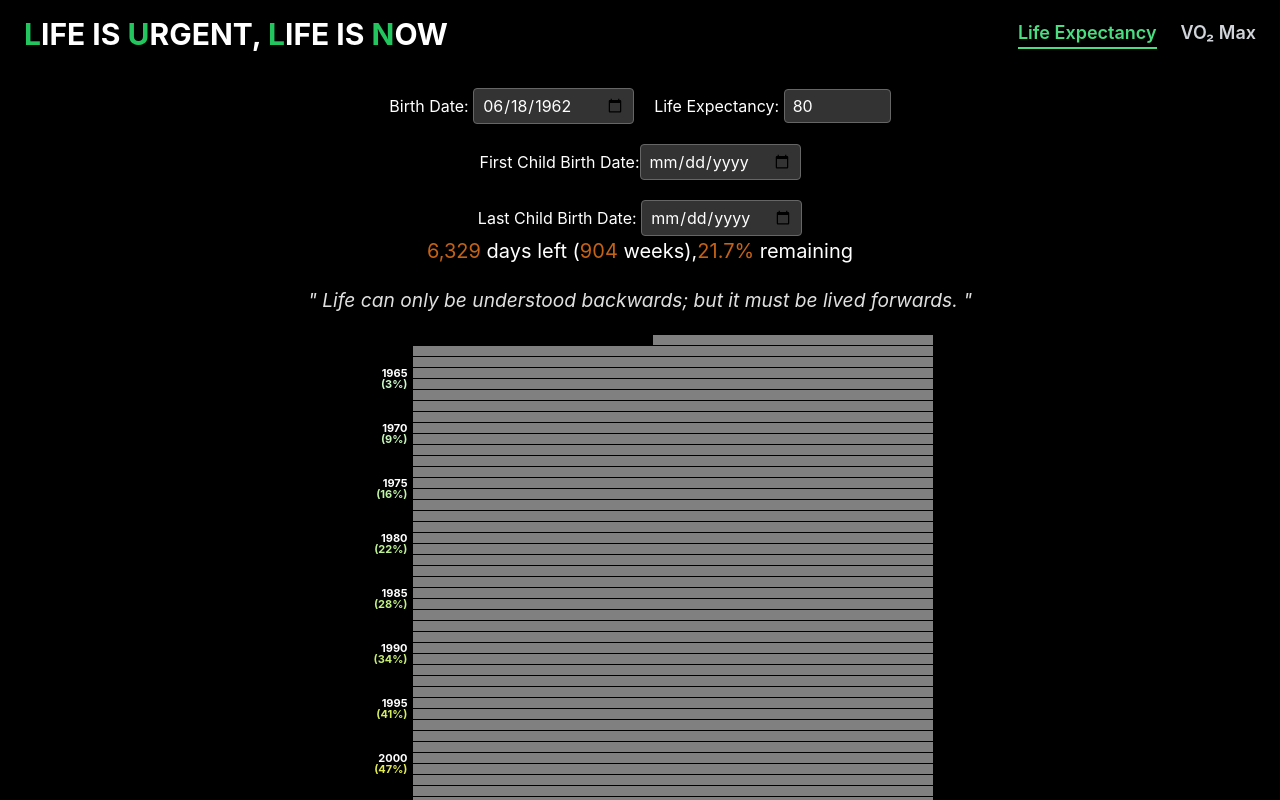
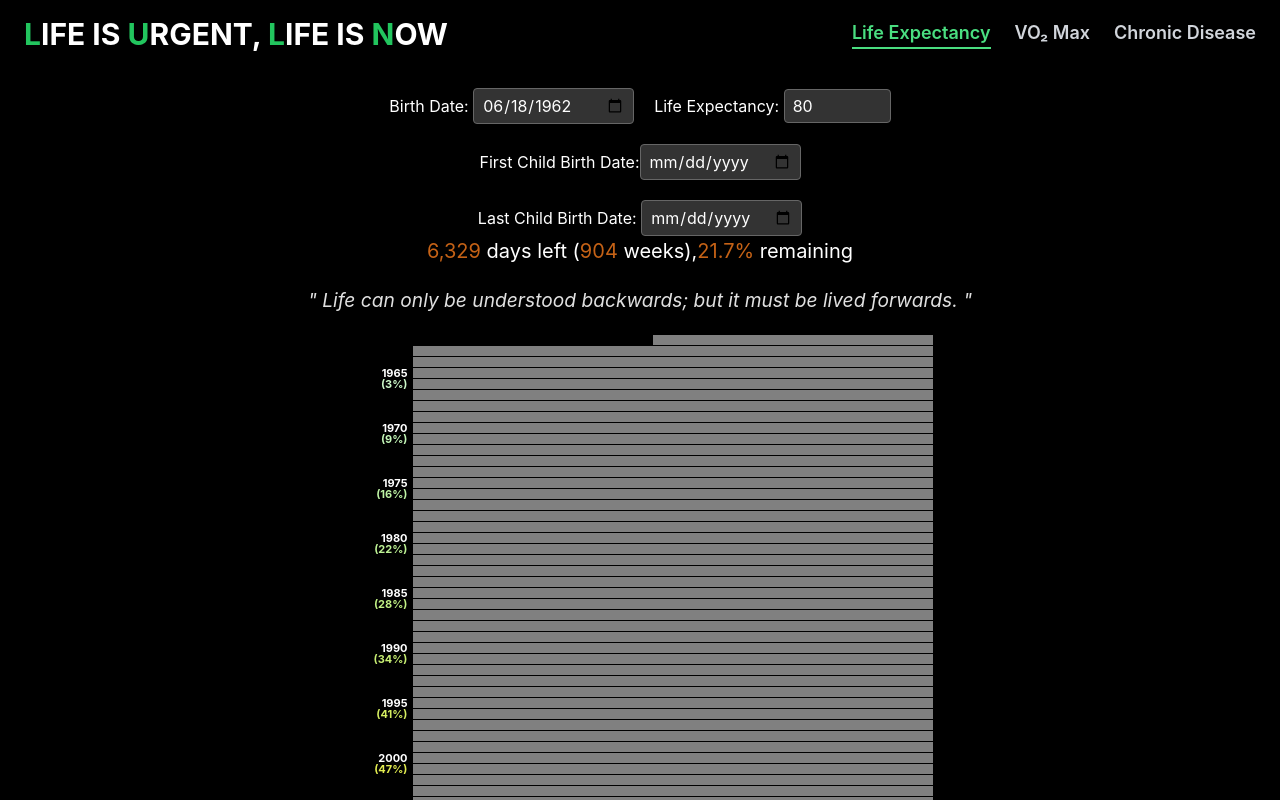
Before and after one commit to apolloydy/luln, a React (Create React App) app: page /life-expectancy in a window 1280 px wide. Shown: the top 800 px of the page. Built offline with nearby package versions, Linux system fonts and the light colour scheme.

Commit message:
udpate width

```diff
--- a/src/App.js
+++ b/src/App.js
@@ -3,6 +3,7 @@ import { BrowserRouter as Router, Routes, Route, Navigate } from "react-router-d
 import Tabs from "./Tabs";
 import LifeExpectancy from "./LifeExpectancy";
 import Vo2Max from "./Vo2Max";
+import ChronicDisease from "./ChronicDisease";
 
 const App = () => {
   return (
@@ -13,6 +14,7 @@ const App = () => {
         <Route path="/" element={<Navigate to="/life-expectancy" replace />} />
         <Route path="/life-expectancy" element={<LifeExpectancy />} />
         <Route path="/vo2max" element={<Vo2Max />} />
+        <Route path="/Chronic Disease" element={<ChronicDisease />} />
       </Routes>
     </Router>
   );
--- /dev/null
+++ b/src/ChronicDisease.js
@@ -0,0 +1,43 @@
+// ChronicDisease.js
+import React from "react";
+
+const ChronicDisease = () => {
+    const diseases = [
+        {
+            name: "Atherosclerotic Diseases",
+            description: "Encompasses cardiovascular diseases and cerebrovascular diseases; leading causes of death worldwide.",
+        },
+        {
+            name: "Cancer",
+            description: "Various types of malignant tumors; the second leading cause of death globally.",
+        },
+        {
+            name: "Neurodegenerative Diseases",
+            description: "Includes conditions like Alzheimer's disease, common among the elderly, with mortality rates increasing with age.",
+        },
+        {
+            name: "Metabolic Diseases",
+            description: "Covers disorders such as type 2 diabetes, where patients have a higher mortality risk compared to non-diabetic individuals.",
+        },
+        {
+            name: "Immune System Disorders",
+            description: "Declining immune function increases the risk of infections and diseases; for example, patients with systemic lupus erythematosus have higher mortality rates.",
+        },
+    ];
+
+    return (
+        <div className="p-6">
+            <h2 className="text-2xl font-bold mb-4">The Four Horsemen of Chronic Disease</h2>
+            <ul className="space-y-4">
+                {diseases.map((disease, index) => (
+                    <li key={index} className="p-4 border rounded-lg shadow">
+                        <h3 className="text-xl font-semibold">{disease.name}</h3>
+                        <p>{disease.description}</p>
+                    </li>
+                ))}
+            </ul>
+        </div>
+    );
+};
+
+export default ChronicDisease;
--- a/src/Tabs.js
+++ b/src/Tabs.js
@@ -34,6 +34,17 @@ const Tabs = () => {
                 >
                     VO₂ Max
                 </NavLink>
+                <NavLink
+                    to="/Chronic Disease"
+                    className={({ isActive }) =>
+                        "text-lg font-semibold transition " +
+                        (isActive
+                            ? "text-green-400 border-b-2 border-green-400"
+                            : "text-gray-300 hover:text-white")
+                    }
+                >
+                   Chronic Disease
+                </NavLink>
             </nav>
         </header>
     );
```
